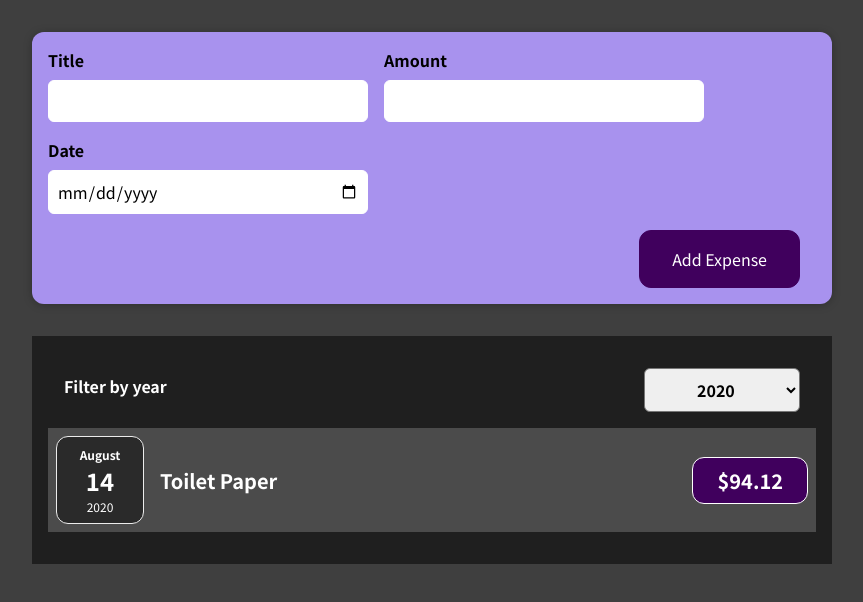
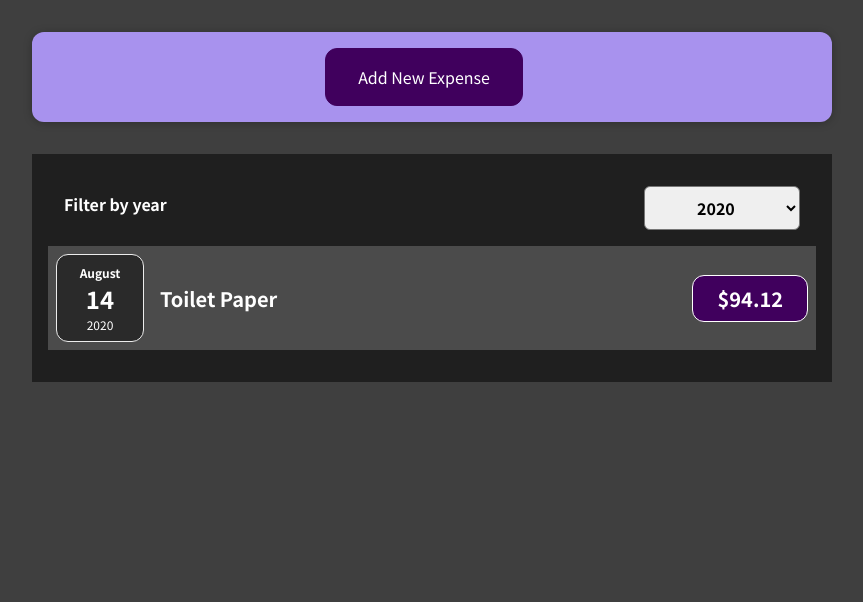
Before and after one commit to ElvisTeq/react.project, a React (Create React App) app: page / in a window 1280 px wide. Shown: the top 602 px of the page, without its empty margins (208-1071 px from the left). Built offline with nearby package versions, Linux system fonts and the light colour scheme.

Commit message:
Creating interactive buttons to the Form

```diff
--- a/src/components/NewExpense/ExpenseForm.js
+++ b/src/components/NewExpense/ExpenseForm.js
@@ -97,6 +97,9 @@
         </div>
       </div>
       <div className="new-expense__actions">
+        <button type="button" onClick={props.onCancel}>
+          Cancel
+        </button>
         <button type="submit">Add Expense</button>
       </div>
     </form>
--- a/src/components/NewExpense/NewExpense.js
+++ b/src/components/NewExpense/NewExpense.js
@@ -1,8 +1,10 @@
-import React from "react";
+import React, { useState } from "react";
 import "./NewExpense.css";
 import ExpenseForm from "./ExpenseForm";
 
 const NewExpense = (props) => {
+  const [isEditing, setIsEditing] = useState(false);
+
   // Function to save data (which we going to use to get data from another Component)
   const saveExpenseDataHandler = (enteredExpenseData) => {
     const expenseData = {
@@ -10,13 +12,36 @@
       id: Math.random().toString(),
     };
     props.onAddExpense(expenseData);
+
+    // Hide form after Submitting
+    setIsEditing(false);
+  };
+
+  // Challenge 4
+
+  // To show form after clicking
+  const startEditingHandler = () => {
+    setIsEditing(true);
+  };
+
+  // To hide form after clicking
+  const stopEditingHandler = () => {
+    setIsEditing(false);
   };
 
   // "onSaveExpenseData" => is the function we gonna call in "ExpenseForm.js"
   // Which is going to call the function from this Componen "saveExpenseDataHandler" using (props.onSaveExpenseData())
   return (
     <div className="new-expense">
-      <ExpenseForm onSaveExpenseData={saveExpenseDataHandler} />
+      {!isEditing && (
+        <button onClick={startEditingHandler}>Add New Expense</button>
+      )}
+      {isEditing && (
+        <ExpenseForm
+          onSaveExpenseData={saveExpenseDataHandler}
+          onCancel={stopEditingHandler}
+        />
+      )}
     </div>
   );
 };
```
Also changed, not shown: 2 other files (tests, documents, lock files or other folders).
